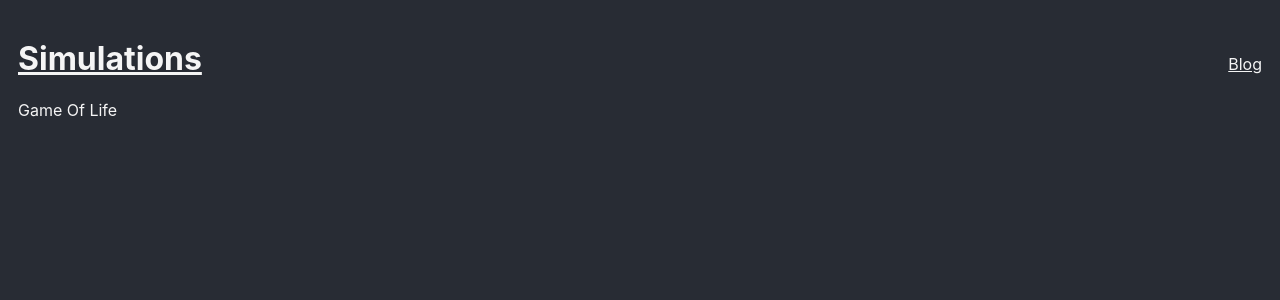
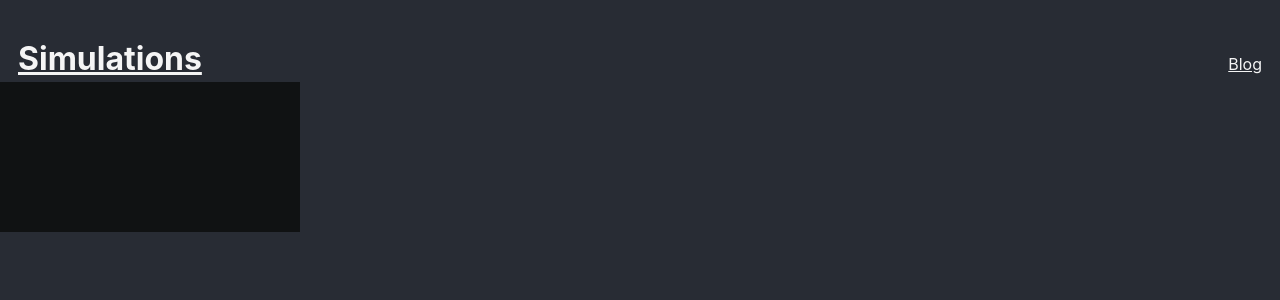
Before and after one commit to CubeDr/simulations, a React (Create React App) app: page /game-of-life in a window 1280 px wide. Shown: the top 300 px of the page. Built offline with nearby package versions, Linux system fonts and the light colour scheme.

Commit message:
Add dynamically sized canvas

```diff
--- /dev/null
+++ b/src/canvas/Canvas.module.css
@@ -0,0 +1,3 @@
+.Canvas {
+  margin: -18px;
+}
--- /dev/null
+++ b/src/canvas/Canvas.tsx
@@ -0,0 +1,37 @@
+import { useEffect, useRef } from 'react';
+import styles from './Canvas.module.css';
+
+export default function Canvas({ content }: { content: string }) {
+  const canvasRef = useRef<HTMLCanvasElement>(null);
+
+  useEffect(() => {
+    const resizeCanvas = () => {
+      const width = document.documentElement.clientWidth;
+      const height = width / 2;
+
+      canvasRef.current!.width = width;
+      canvasRef.current!.height = height;
+
+      render();
+    };
+
+    window.addEventListener('load', resizeCanvas);
+    window.addEventListener('resize', resizeCanvas);
+    return () => {
+      window.removeEventListener('load', resizeCanvas);
+      window.removeEventListener('resize', resizeCanvas);
+    }
+  }, []);
+
+  useEffect(() => {
+    render();
+  }, [content]);
+
+  function render() {
+    const context = canvasRef.current!.getContext('2d')!;
+    context.fillStyle = '#101213ff';
+    context.fillRect(0, 0, context.canvas.width, context.canvas.height);
+  }
+
+  return <canvas ref={canvasRef} className={styles.Canvas} />;
+}
--- a/src/game-of-life/GameOfLife.tsx
+++ b/src/game-of-life/GameOfLife.tsx
@@ -1,3 +1,10 @@
+import Canvas from '../canvas/Canvas';
+
 export default function GameOfLife() {
-    return <>Game Of Life</>;
+
+  return (
+    <>
+      <Canvas content='1234' />
+    </>
+  );
 }
```
Also changed, not shown: src/game-of-life/GameOfLife.module.css (added).
